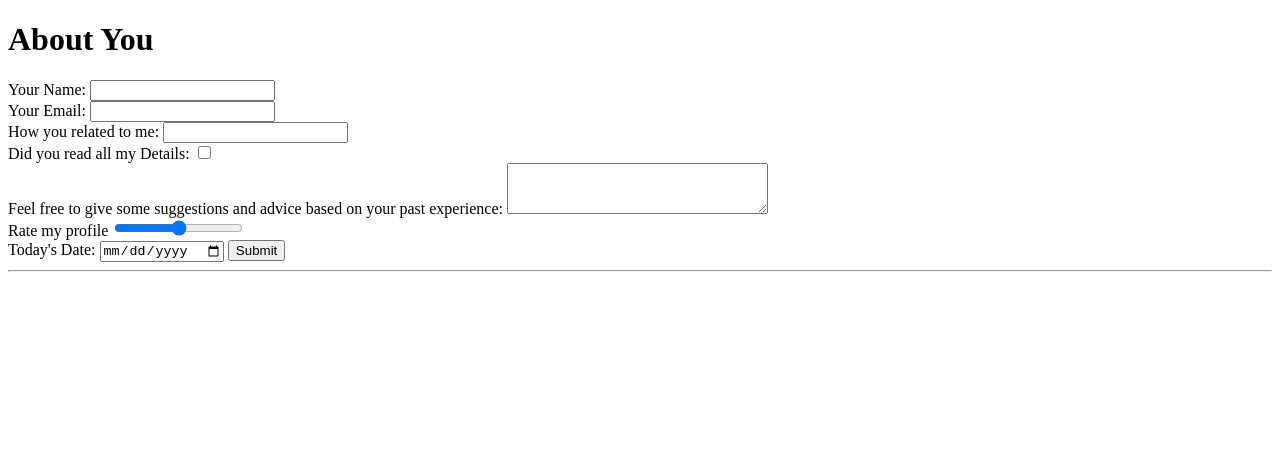
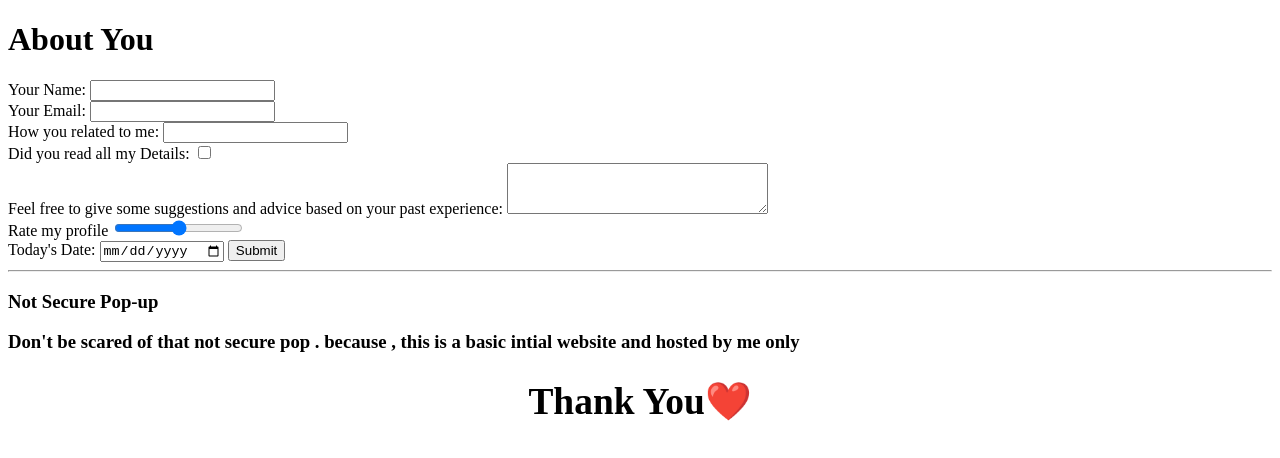
Before and after one commit to varma20mis7041/cv, a plain HTML site: page about you.html in a window 1280 px wide. Drawn offline with Linux system fonts and the light colour scheme.

Commit message:
About the Not secure pop-up message

```diff
--- a/about you.html
+++ b/about you.html
@@ -31,6 +31,10 @@
 
     </form>
     <hr>
+    <h3>Not Secure Pop-up<h3>
+      <p> Don't be scared of that not secure pop . because , this is a basic intial website and hosted by me only <p>
+      <center>
+       <h1>Thank You❤️<h1>
 
   </body>
 </html>
```
